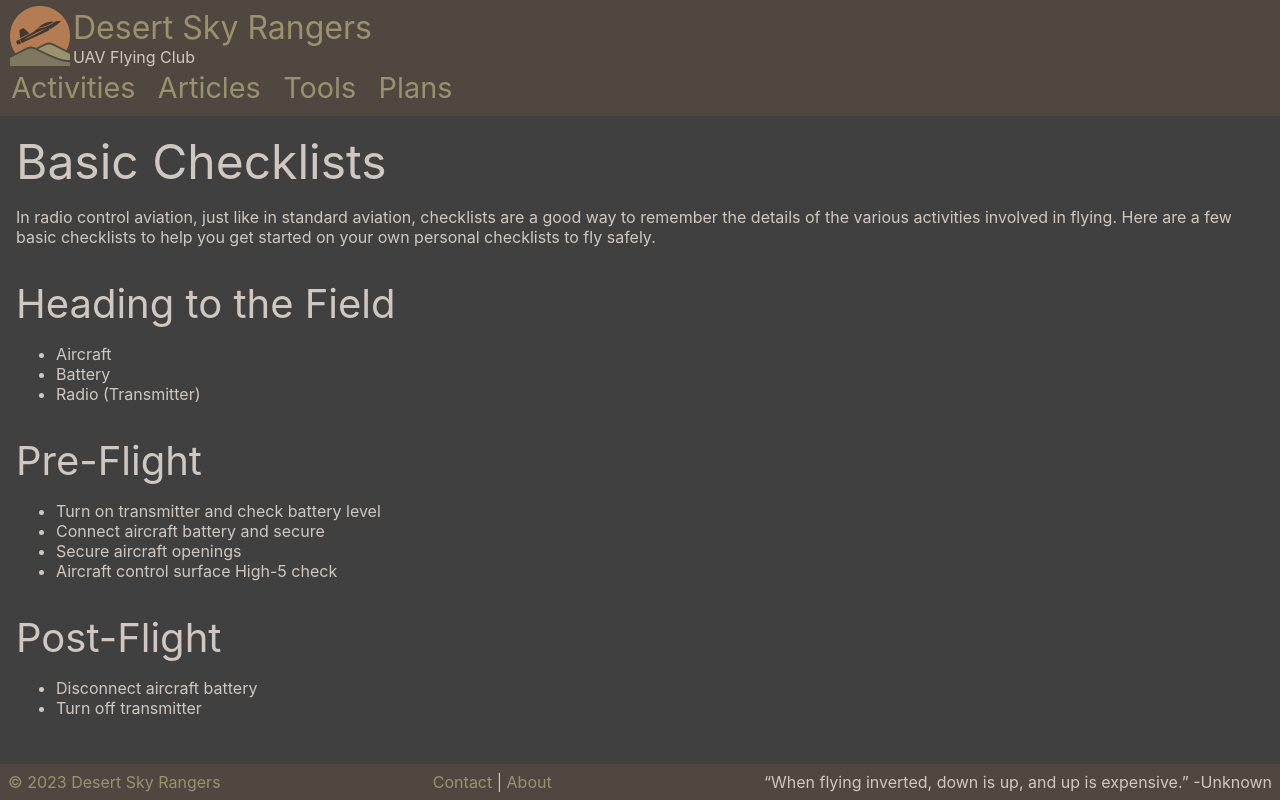
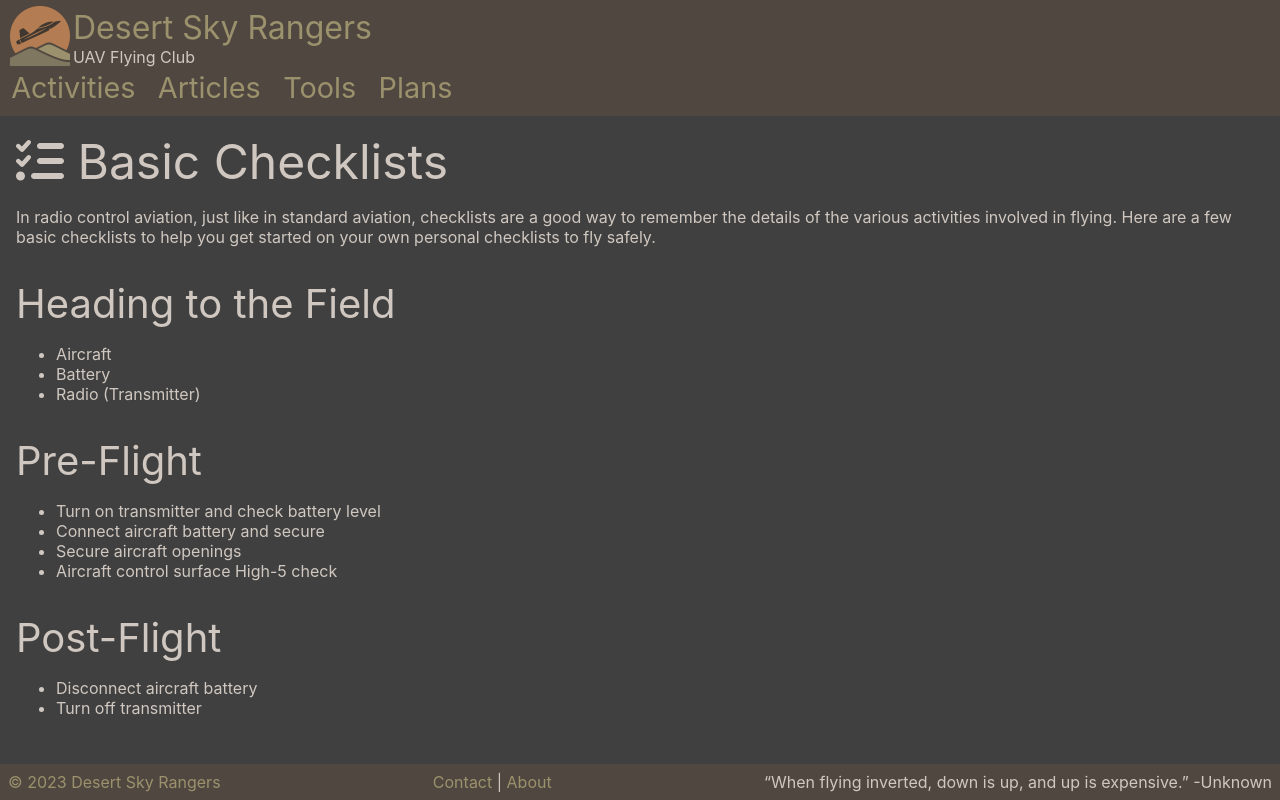
Before and after one commit to desertskyrangers/www.desertskyrangers.org, a React (Create React App) app: page /articles/2022-07-25-checklists in a window 1280 px wide. Built offline with nearby package versions, Linux system fonts and the light colour scheme.

Commit message:
Add remote ID article

```diff
--- a/src/articles/ARTICLE_2022_07_26_CHECKLISTS.js
+++ b/src/articles/ARTICLE_2022_07_26_CHECKLISTS.js
@@ -1,11 +1,13 @@
 import React from "react";
+import {FontAwesomeIcon} from "@fortawesome/react-fontawesome";
+import {faListCheck} from "@fortawesome/free-solid-svg-icons";
 
 export default function ARTICLE_2022_07_26_CHECKLISTS(props) {
 
 	return (
 		<div className='content'>
 
-			<h1>Basic Checklists</h1>
+			<h1><FontAwesomeIcon icon={faListCheck}/> Basic Checklists</h1>
 
 			<p>
 				In radio control aviation, just like in standard aviation, checklists
```
